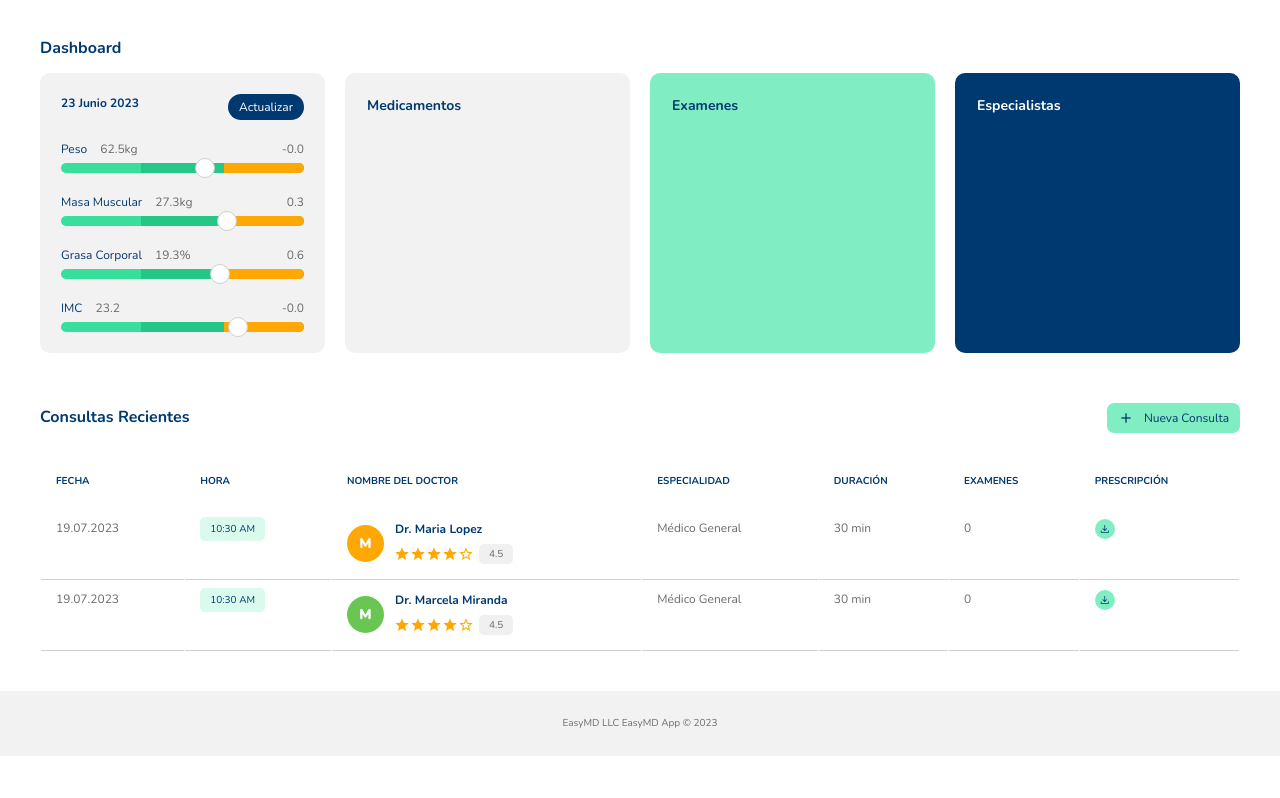
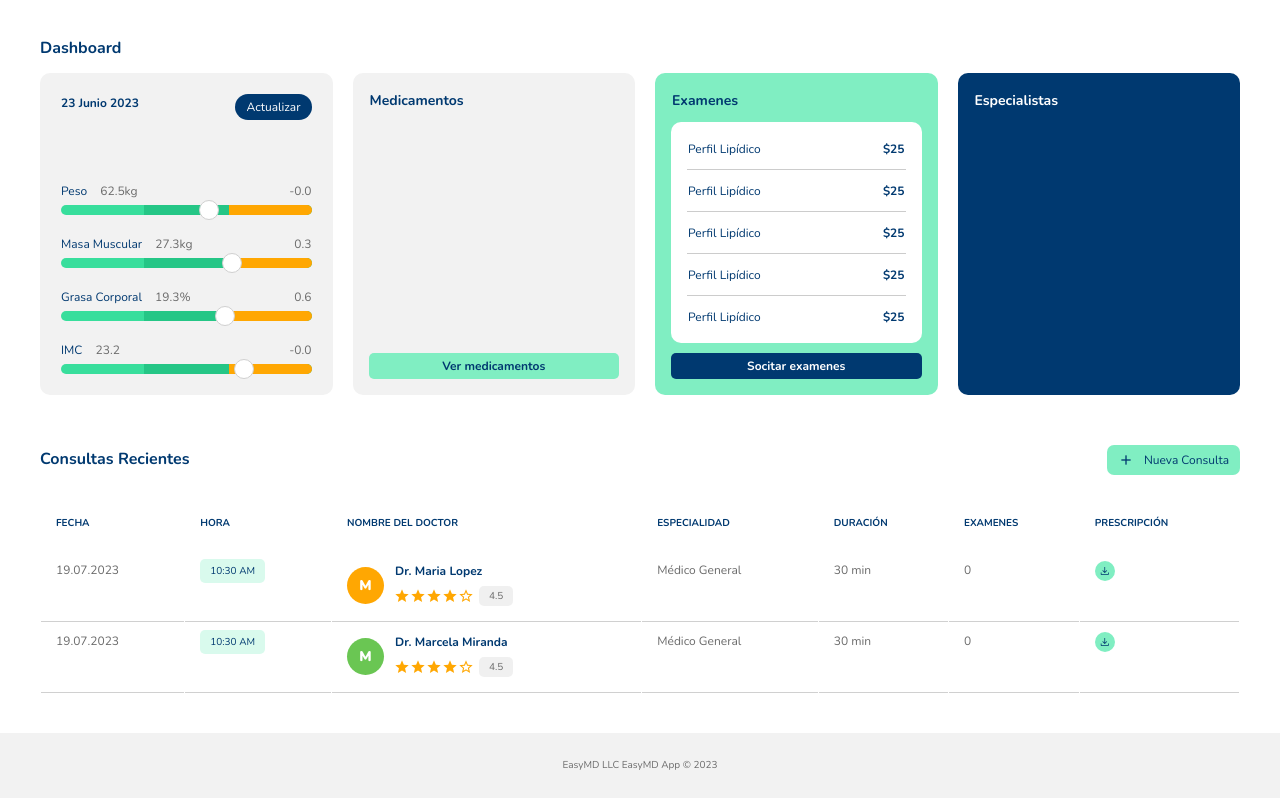
Before and after one commit to lesther/easy-md, a website: page src/patient-dashboard.html in a window 1280 px wide. Shown: the part 140-938 px from the top of the page. Before the commit the page ends 896 px from the top, so only its background shows below. Drawn offline with nearby package versions, Linux system fonts and the light colour scheme.

Commit message:
Update/major: dahsboard HMTL/CSS dashboard updated

```diff
--- a/scss/helpers/helper.scss
+++ b/scss/helpers/helper.scss
@@ -484,6 +484,9 @@
 // spacing
 @mixin h-width-height-atr($size: "") {
 	// min-width
+	.h-min-width-auto#{$size} {
+		min-width: auto;
+	}
 	.h-min-width-xxs#{$size} {
 		min-width: 100px;
 	}
--- a/src/patient-dashboard.html
+++ b/src/patient-dashboard.html
@@ -183,15 +183,19 @@
             </h1>
             <!-- body -->
             <div class="group group_spacing-xl">
-                <div class="group group_inline--md group_wrap">
-                    <div class="box_lighter flex_fill group group_inline group_wrap group_spacing-xs group_content-between">
+                <div class="group group_inline--sm group_wrap--sm">
+                    <div class="box_lighter flex_fill h-min-width-sm-2--sm h-min-width-auto--lg group group_spacing-xs">
+                        <div class="group group_inline group_content-between group_wrap">
                             <p class="text_sm text_weight-bold flex_width-auto">
                                 23 Junio 2023
                             </p>
+                            <div>
                                 <a href="" class="btn_sm btn_primary btn_rounded-oval flex_width-auto">
                                     Actualizar
                                 </a>
-                        <div class="group group_spacing-sm h-spacing-top-sm">
+                            </div>
+                        </div>
+                        <div class="group group_spacing-sm">
                             <div>
                                 <div class="group group_inline group_content-between">
                                     <p class="text_primary text_sm text_spacing-xs">
@@ -250,17 +254,73 @@
                             </div>
                         </div>
                     </div>
-                    <div class="box_lighter flex_fill group group_spacing-sm">
+                    <div class="box_lighter box_sm flex_fill h-min-width-sm-2--sm h-min-width-auto--lg group group_spacing-xs">
                         <a href="" class="btn_link-primary btn_link-hover-primary-dark text_weight-bold">
                             Medicamentos
                         </a>
+                        <div class="h-spacing-top-auto">
+                            <a href="" class="btn_primary-accent btn_sm btn_rounded-sm btn_block text_weight-bold">
+                                Ver medicamentos
+                            </a>
                         </div>
-                    <div class="box_primary-accent flex_fill">
+                    </div>
+                    <div class="box_primary-accent box_sm flex_fill h-min-width-sm-2--sm h-min-width-auto--lg group group_spacing-xs">
                         <a href="" class="btn_link-primary btn_link-hover-light text_weight-bold">
                             Examenes
                         </a>
+                        <div class="box_light box_sm scroller flex_fill">
+                            <a href="" class="group group_inline group_content-between btn_link-primary btn_sm">
+                                <span class="flex_fill truncate-text">
+                                    Perfil Lipídico
+                                </span>
+                                <b>
+                                    $25
+                                </b>
+                            </a>
+                            <div class="divider h-spacing-vertical-sm"></div>
+                            <a href="" class="group group_inline group_content-between btn_link-primary btn_sm">
+                                <span class="flex_fill truncate-text">
+                                    Perfil Lipídico
+                                </span>
+                                <b>
+                                    $25
+                                </b>
+                            </a>
+                            <div class="divider h-spacing-vertical-sm"></div>
+                            <a href="" class="group group_inline group_content-between btn_link-primary btn_sm">
+                                <span class="flex_fill truncate-text">
+                                    Perfil Lipídico
+                                </span>
+                                <b>
+                                    $25
+                                </b>
+                            </a>
+                            <div class="divider h-spacing-vertical-sm"></div>
+                            <a href="" class="group group_inline group_content-between btn_link-primary btn_sm">
+                                <span class="flex_fill truncate-text">
+                                    Perfil Lipídico
+                                </span>
+                                <b>
+                                    $25
+                                </b>
+                            </a>
+                            <div class="divider h-spacing-vertical-sm"></div>
+                            <a href="" class="group group_inline group_content-between btn_link-primary btn_sm">
+                                <span class="flex_fill truncate-text">
+                                    Perfil Lipídico
+                                </span>
+                                <b>
+                                    $25
+                                </b>
+                            </a>
                         </div>
-                    <div class="box_primary flex_fill">
+                        <div class="h-spacing-top-auto">
+                            <a href="" class="btn_primary btn_sm btn_rounded-sm btn_block text_weight-bold">
+                                Socitar examenes
+                            </a>
+                        </div>
+                    </div>
+                    <div class="box_primary box_sm flex_fill h-min-width-sm-2--sm h-min-width-auto--lg">
                         <a href="" class="btn_link-light text_weight-bold">
                             Especialistas
                         </a>
```
Also changed, not shown: css/main.min.css. Lines whose indentation alone changed are shown as unchanged.
